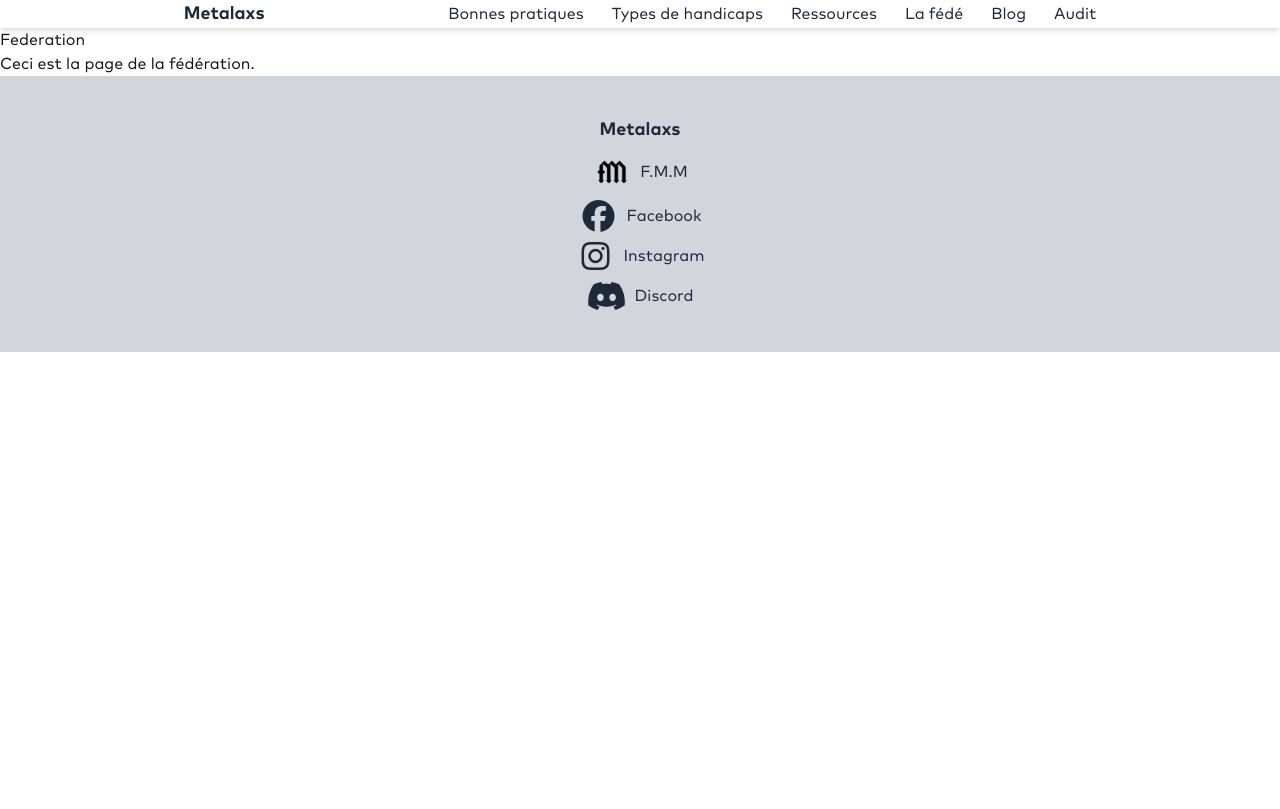
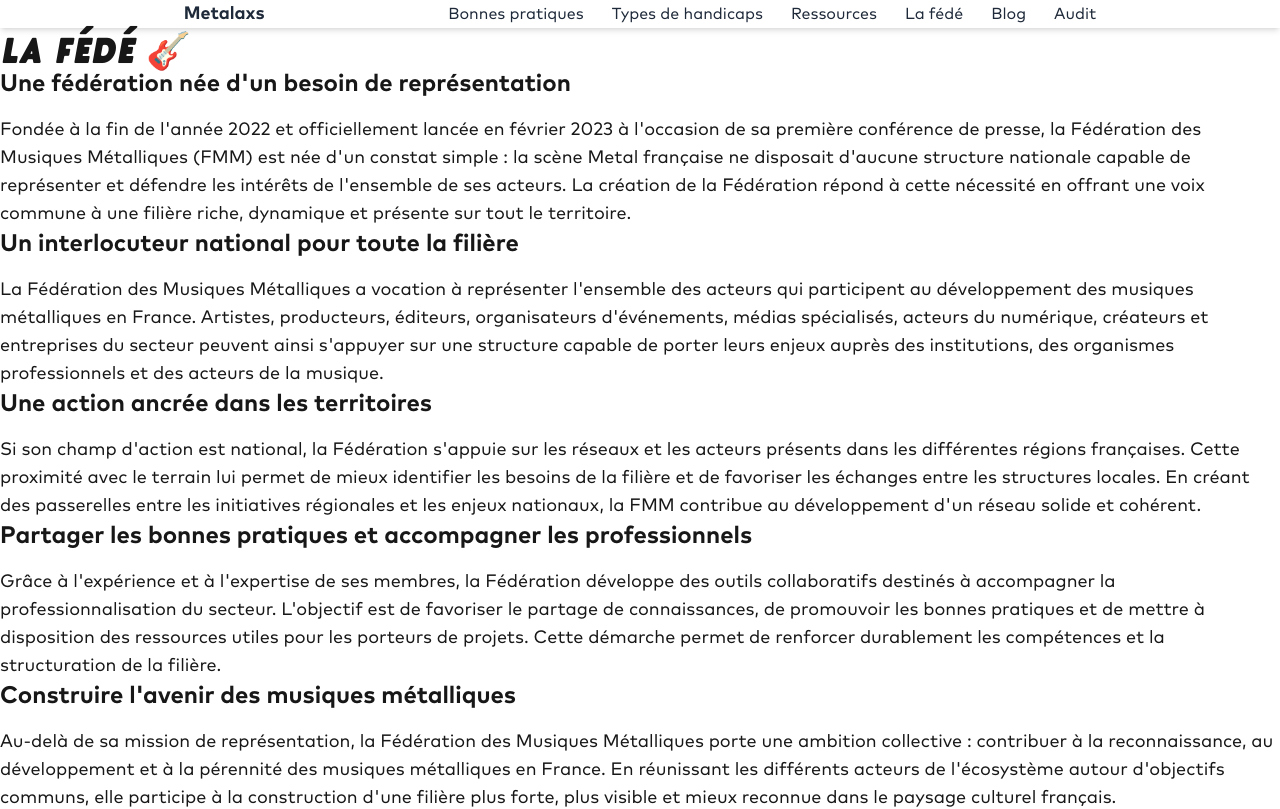
Before and after one commit to AlexandreRichert/metalAXS, a Next.js app: page /federation in a window 1280 px wide. Shown: the top 809 px of the page. Built offline with nearby package versions, Linux system fonts and the light colour scheme.

Commit message:
feat: content fede page + update doc client

```diff
--- a/app/(site)/federation/page.tsx
+++ b/app/(site)/federation/page.tsx
@@ -1,8 +1,47 @@
 export default function federationPage() {
     return (
         <div>
-            <h1>Federation</h1>
-            <p>Ceci est la page de la fédération.</p>
+            <h1 className="text-4xl font-hintdake">LA FÉDÉ 🎸</h1>
+            <section className="flex flex-col gap-4">
+                <h2 className="text-2xl font-sans font-bold">
+                Une fédération née d'un besoin de représentation
+                </h2>
+                <p className="text-lg font-sans">
+                Fondée à la fin de l'année 2022 et officiellement lancée en février 2023 à l'occasion de sa première conférence de presse, la Fédération des Musiques Métalliques (FMM) est née d'un constat simple : la scène Metal française ne disposait d'aucune structure nationale capable de représenter et défendre les intérêts de l'ensemble de ses acteurs. La création de la Fédération répond à cette nécessité en offrant une voix commune à une filière riche, dynamique et présente sur tout le territoire.
+                </p>
+            </section>
+            <section className="flex flex-col gap-4">
+                <h2 className="text-2xl font-sans font-bold">
+                Un interlocuteur national pour toute la filière
+                </h2>
+                <p className="text-lg font-sans">
+                La Fédération des Musiques Métalliques a vocation à représenter l'ensemble des acteurs qui participent au développement des musiques métalliques en France. Artistes, producteurs, éditeurs, organisateurs d'événements, médias spécialisés, acteurs du numérique, créateurs et entreprises du secteur peuvent ainsi s'appuyer sur une structure capable de porter leurs enjeux auprès des institutions, des organismes professionnels et des acteurs de la musique.
+                </p>
+            </section>
+            <section className="flex flex-col gap-4">
+                <h2 className="text-2xl font-sans font-bold">
+                Une action ancrée dans les territoires
+                </h2>
+                <p className="text-lg font-sans">
+                Si son champ d'action est national, la Fédération s'appuie sur les réseaux et les acteurs présents dans les différentes régions françaises. Cette proximité avec le terrain lui permet de mieux identifier les besoins de la filière et de favoriser les échanges entre les structures locales. En créant des passerelles entre les initiatives régionales et les enjeux nationaux, la FMM contribue au développement d'un réseau solide et cohérent.
+                </p>
+            </section>
+            <section className="flex flex-col gap-4">
+                <h2 className="text-2xl font-sans font-bold">
+                Partager les bonnes pratiques et accompagner les professionnels
+                </h2>
+                <p className="text-lg font-sans">
+                Grâce à l'expérience et à l'expertise de ses membres, la Fédération développe des outils collaboratifs destinés à accompagner la professionnalisation du secteur. L'objectif est de favoriser le partage de connaissances, de promouvoir les bonnes pratiques et de mettre à disposition des ressources utiles pour les porteurs de projets. Cette démarche permet de renforcer durablement les compétences et la structuration de la filière.
+                </p>
+            </section>
+            <section className="flex flex-col gap-4" >
+                <h2 className="text-2xl font-sans font-bold">
+                Construire l'avenir des musiques métalliques
+                </h2>
+                <p className="text-lg font-sans">
+                Au-delà de sa mission de représentation, la Fédération des Musiques Métalliques porte une ambition collective : contribuer à la reconnaissance, au développement et à la pérennité des musiques métalliques en France. En réunissant les différents acteurs de l'écosystème autour d'objectifs communs, elle participe à la construction d'une filière plus forte, plus visible et mieux reconnue dans le paysage culturel français.
+                </p>
+            </section>
         </div>
     )
 
```
Also changed, not shown: 1 other file (tests, documents, lock files or other folders).
